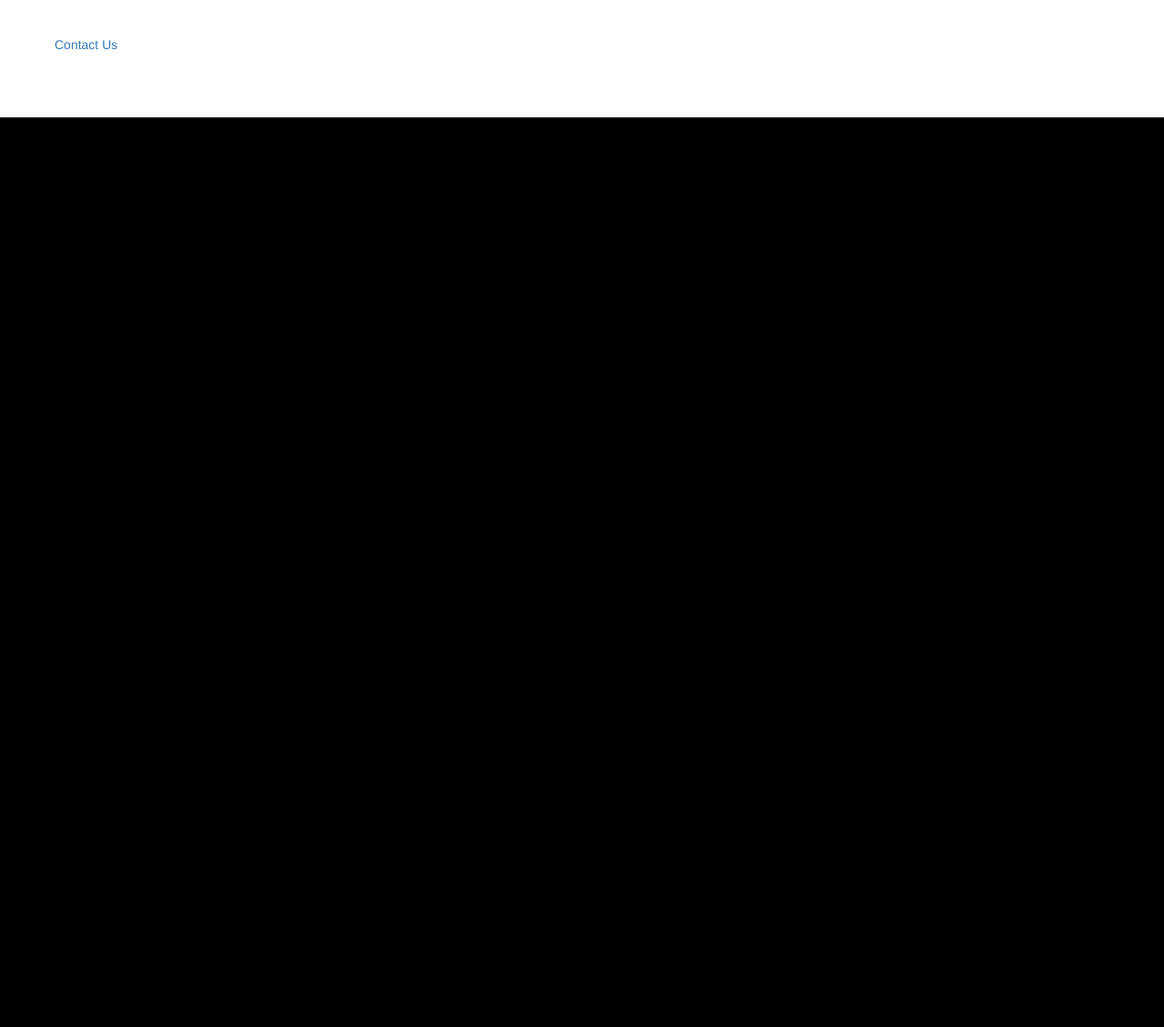
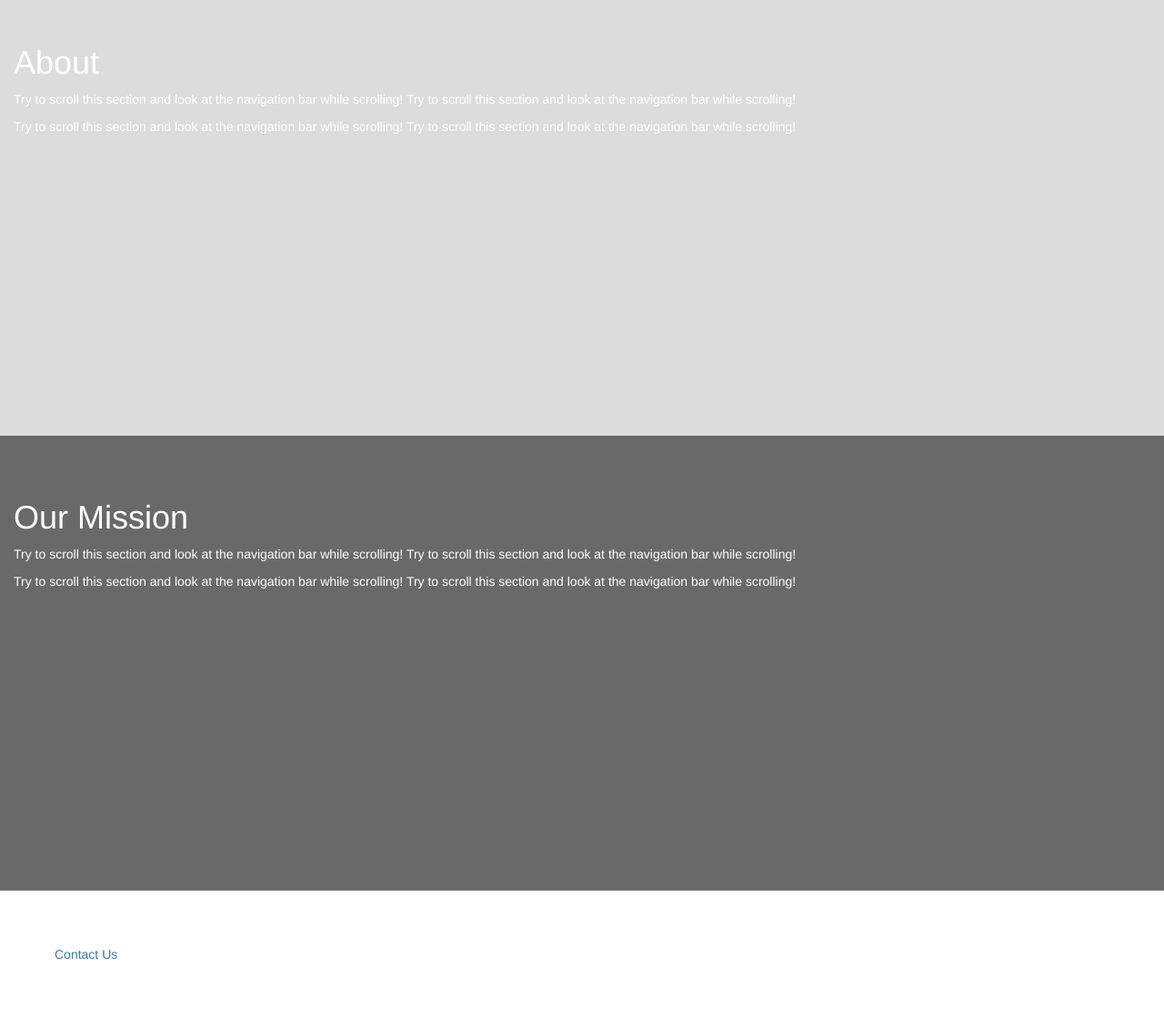
Before and after one commit to francisbr/Memories, a PHP site: page / in a window 1280 px wide. Shown: the part 717-1846 px from the top of the page at 91% size. Before the commit the page ends 846 px from the top, so only its background shows below. Run offline with PHP 8.4, Linux system fonts and the light colour scheme; some libraries are stand-ins or nearby versions; some web fonts are replaced.

Commit message:
Déplacement automatique de la page vers la section de l'onglet
includes\header.php:
     -Changement du type de la class pour pouvoir obtenir un déplacement automatique vers la bonne section

index.php:
     -Ajout de zone pour les sections About et Our Mission pour pratiquer le déplacement de la page automatique

À faire:
     -Les deux nouvelles zones doivent être modifié pour le style et le texte désiré.

```diff
--- a/includes/header.php
+++ b/includes/header.php
@@ -5,6 +5,16 @@
     <link href="https://maxcdn.bootstrapcdn.com/bootswatch/3.3.7/yeti/bootstrap.min.css" rel="stylesheet" integrity="sha384-HzUaiJdCTIY/RL2vDPRGdEQHHahjzwoJJzGUkYjHVzTwXFQ2QN/nVgX7tzoMW3Ov" crossorigin="anonymous">
     <script src="https://ajax.googleapis.com/ajax/libs/jquery/3.2.1/jquery.min.js"></script>
     <script src="https://code.jquery.com/jquery-2.1.4.min.js"></script>
+    <script src="https://maxcdn.bootstrapcdn.com/bootstrap/3.3.7/js/bootstrap.min.js">
+    </script>
+ <style>
+  body {
+      position: relative;
+  }
+  #home {padding-top:50px;height:500px;color: #fff; background-color: #1E88E5;}
+  #about {padding-top:50px;height:500px;color: #fff; background-color: #DCDCDC;}
+  #mission {padding-top:50px;height:500px;color: #fff; background-color: #696969;}
+  </style>
 </head>
 
 <nav class="navbar navbar-default" style="z-index: 1;">
@@ -12,14 +22,19 @@
         <div class="navbar-header">
             <a class="navbar-brand" href="#">Memories</a>
         </div>
-        <ul class="nav navbar-nav">
-            <li class="active"><a href="#">Home</a></li>
-            <li><a href="#">About</a></li>
-            <li><a href="#">Our Mission</a></li>
+        <div>
+            <div class="collapse navbar-collapse" id="myNavbar">
+                 <ul class="nav navbar-nav">
+            <li class="active"><a href="#home">Home</a></li>
+            <li><a href="#about">About</a></li>
+            <li><a href="#mission">Our Mission</a></li>
         </ul>
         <ul class="nav navbar-nav navbar-right">
             <li><a href="#"><span class="glyphicon glyphicon-user"></span> Sign Up</a></li>
             <li><a href="#"><span class="glyphicon glyphicon-log-in"></span> Login</a></li>
         </ul>
+            </div>
+        </div>
+
     </div>
 </nav>
--- a/includes/header_login.php
+++ b/includes/header_login.php
@@ -40,8 +40,6 @@
         </div>
         <ul class="nav navbar-nav">
             <li class="active"><a href="index.php">Home</a></li>
-            <li><a href="#">About</a></li>
-            <li><a href="#">Our Goal</a></li>
         </ul>
         <ul class="nav navbar-nav navbar-right">
             <li><a href="#"><span class="glyphicon glyphicon-user"></span> Profile</a></li>
--- a/index.php
+++ b/index.php
@@ -64,7 +64,7 @@ footer{
 </style>
 
 
-<body>
+<body data-spy="scroll" data-target=".navbar" data-offset="50">
     <div style="background-color: #000000; margin-top: -20.9px;">
         <div class="videoContainer" >
             <video id="bgVideo" autoplay loop muted="">
@@ -84,6 +84,16 @@ footer{
         </div>
 
     </div>
+    <div id="about" class="container-fluid">
+  <h1>About</h1>
+  <p>Try to scroll this section and look at the navigation bar while scrolling! Try to scroll this section and look at the navigation bar while scrolling!</p>
+  <p>Try to scroll this section and look at the navigation bar while scrolling! Try to scroll this section and look at the navigation bar while scrolling!</p>
+</div>
+<div id="mission" class="container-fluid">
+  <h1>Our Mission</h1>
+  <p>Try to scroll this section and look at the navigation bar while scrolling! Try to scroll this section and look at the navigation bar while scrolling!</p>
+  <p>Try to scroll this section and look at the navigation bar while scrolling! Try to scroll this section and look at the navigation bar while scrolling!</p>
+</div>
 
 </body>
 
```
